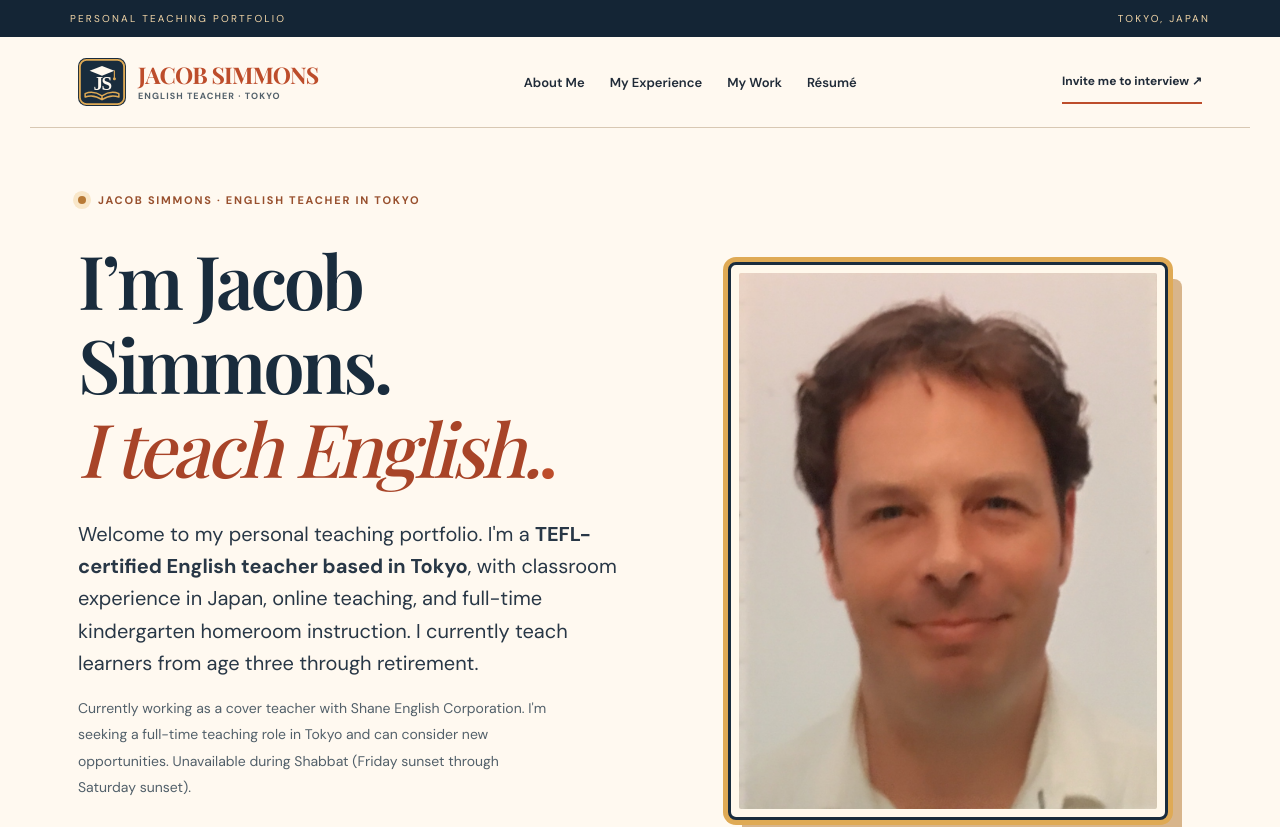
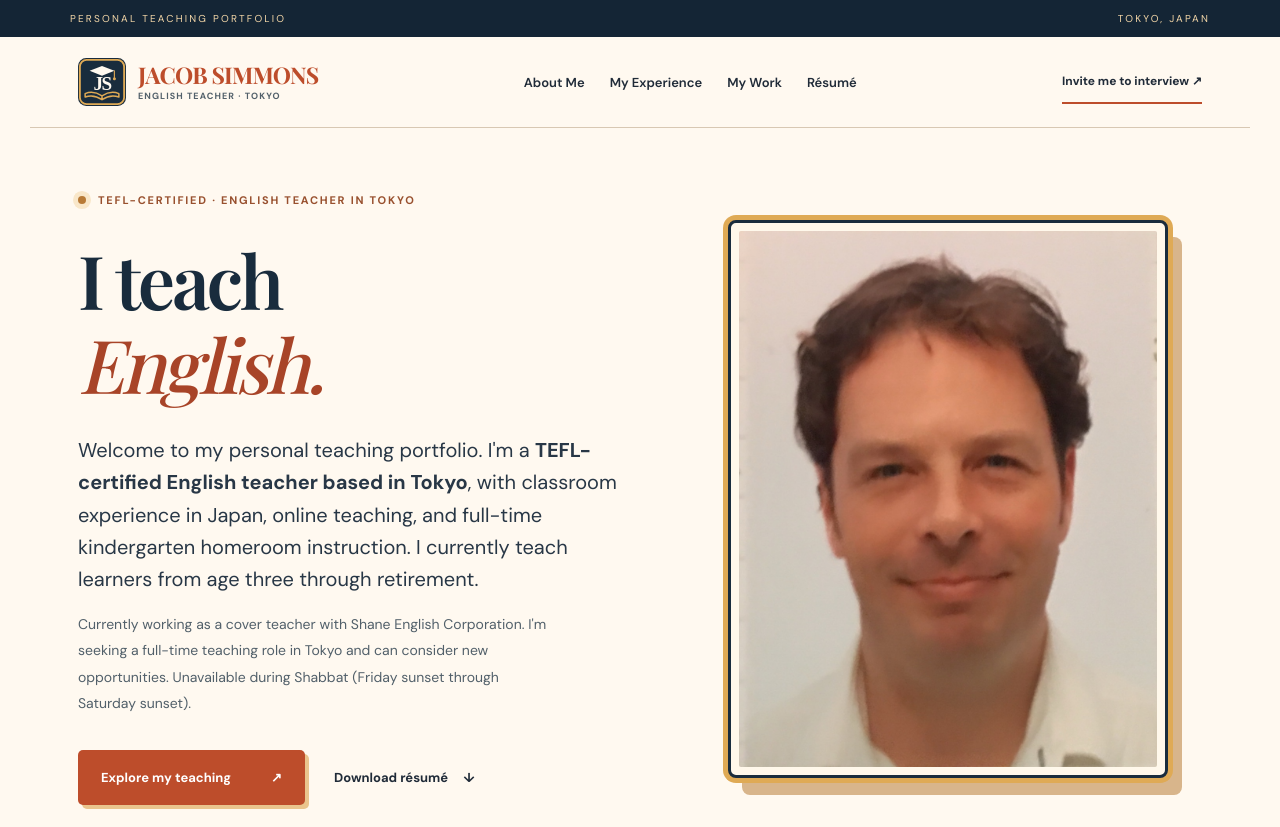
Before and after one commit to desukara/portfolio, a Next.js app: page / in a window 1280 px wide. Shown: the top 827 px of the page. Built offline with nearby package versions, Linux system fonts and the light colour scheme; a web font is replaced by a local one.

Commit message:
Remove repeated name from app/page.tsx

```diff
--- a/app/page.tsx
+++ b/app/page.tsx
@@ -18,8 +18,8 @@ export default function Home() {
       <SiteHeader current="/" />
       <section className="hero shell" id="home">
         <div className="hero-copy" id="main-content" tabIndex={-1}>
-          <div className="eyebrow"><span className="status-dot" /> JACOB SIMMONS · ENGLISH TEACHER IN TOKYO</div>
-          <h1>I’m Jacob Simmons.<br /><em>I teach English.</em><span className="period">.</span></h1>
+          <div className="eyebrow"><span className="status-dot" /> TEFL-CERTIFIED · ENGLISH TEACHER IN TOKYO</div>
+          <h1>I teach<br /><em>English.</em></h1>
           <p className="hero-lead">Welcome to my personal teaching portfolio. I&apos;m a <strong>TEFL-certified English teacher based in Tokyo</strong>, with classroom experience in Japan, online teaching, and full-time kindergarten homeroom instruction. I currently teach learners from age three through retirement.</p>
           <p className="hero-detail">Currently working as a cover teacher with Shane English Corporation. I&apos;m seeking a full-time teaching role in Tokyo and can consider new opportunities. Unavailable during Shabbat (Friday sunset through Saturday sunset).</p>
           <div className="actions">
```
